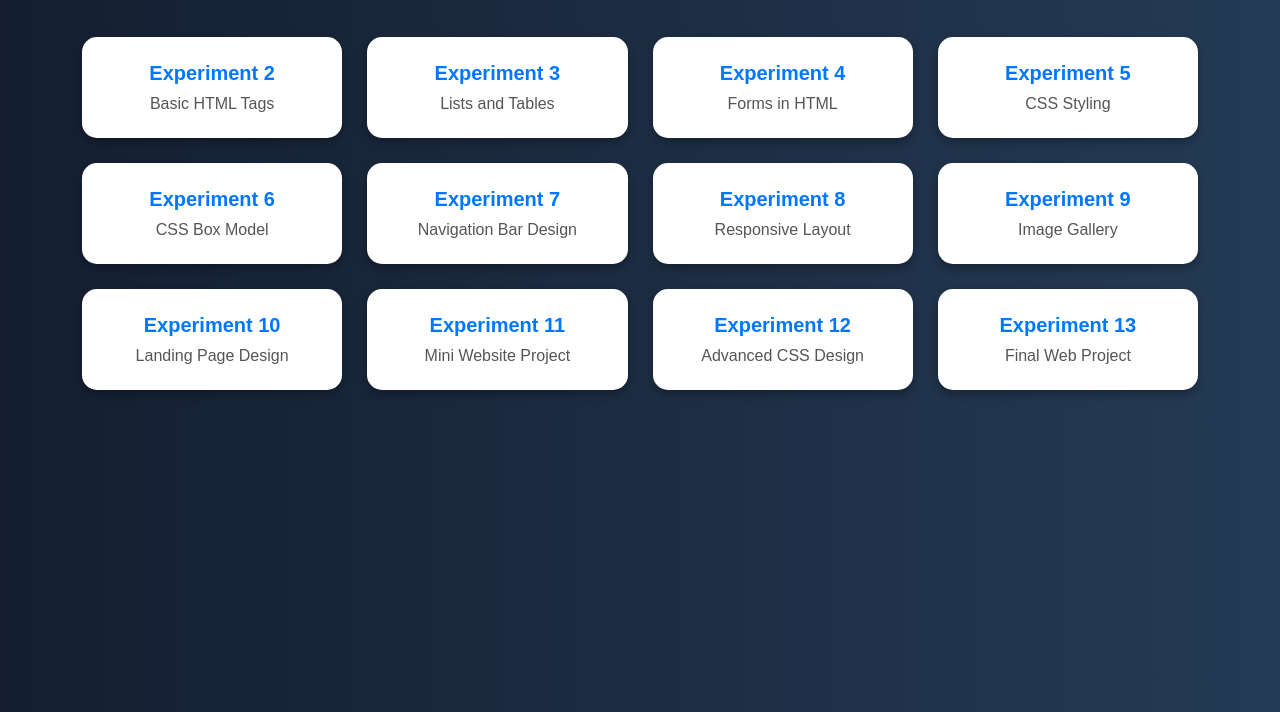
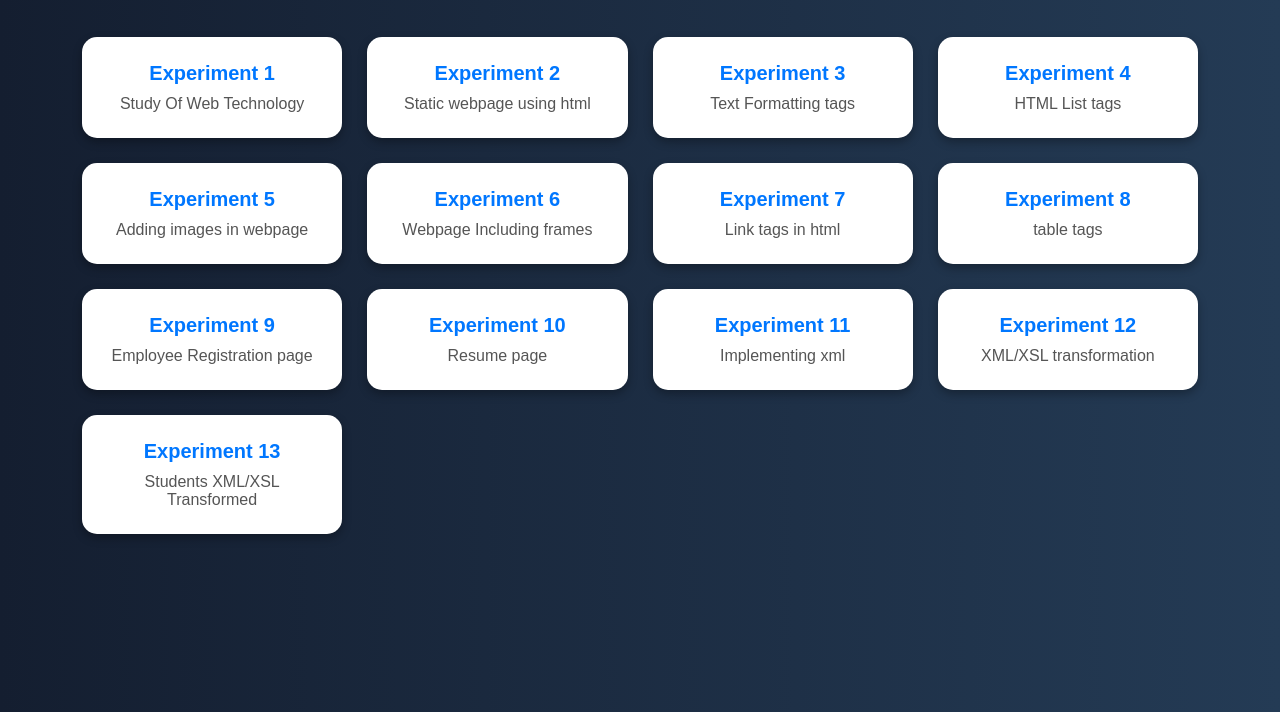
Before and after one commit to Jija20052006/WebDev, a plain HTML site: page index.html in a window 1280 px wide. Shown: the part 88-800 px from the top of the page. Drawn offline with Linux system fonts and the light colour scheme.

Commit message:
Revise experiment links and descriptions in index.html
Updated experiment links and descriptions in the card elements.

```diff
--- a/index.html
+++ b/index.html
@@ -70,65 +70,69 @@
     <h1>My Web Development Experiments</h1>
 
     <div class="container">
+        <div class="card">
+            <a href="pract1.html">Experiment 1</a>
+            <p>Study Of Web Technology</p>
+        </div>
 
         <div class="card">
             <a href="pract2.html">Experiment 2</a>
-            <p>Basic HTML Tags</p>
+            <p>Static webpage using html</p>
         </div>
 
         <div class="card">
             <a href="pract3.html">Experiment 3</a>
-            <p>Lists and Tables</p>
+            <p>Text Formatting tags</p>
         </div>
 
         <div class="card">
             <a href="pract4.html">Experiment 4</a>
-            <p>Forms in HTML</p>
+            <p>HTML List tags</p>
         </div>
 
         <div class="card">
             <a href="pract5.html">Experiment 5</a>
-            <p>CSS Styling</p>
+            <p>Adding images in webpage</p>
         </div>
 
         <div class="card">
             <a href="pract6.html">Experiment 6</a>
-            <p>CSS Box Model</p>
+            <p>Webpage Including frames</p>
         </div>
 
         <div class="card">
             <a href="pract7.html">Experiment 7</a>
-            <p>Navigation Bar Design</p>
+            <p>Link tags in html</p>
         </div>
 
         <div class="card">
             <a href="pract8.html">Experiment 8</a>
-            <p>Responsive Layout</p>
+            <p>table tags</p>
         </div>
 
         <div class="card">
             <a href="pract9.html">Experiment 9</a>
-            <p>Image Gallery</p>
+            <p>Employee Registration page</p>
         </div>
 
         <div class="card">
             <a href="pract10.html">Experiment 10</a>
-            <p>Landing Page Design</p>
+            <p>Resume page</p>
         </div>
 
         <div class="card">
-            <a href="pract11/index.html">Experiment 11</a>
-            <p>Mini Website Project</p>
+            <a href="pract11/student.xml" target="_blank">Experiment 11</a>
+            <p>Implementing xml</p>
         </div>
 
         <div class="card">
-            <a href="pract12/index.html">Experiment 12</a>
-            <p>Advanced CSS Design</p>
+            <a href="pract12/cat.xml" target="_blank">Experiment 12</a>
+            <p>XML/XSL transformation</p>
         </div>
 
         <div class="card">
-            <a href="pract13/index.html">Experiment 13</a>
-            <p>Final Web Project</p>
+            <a href="pract13/students.xml" target="_blank">Experiment 13</a>
+            <p>Students XML/XSL Transformed</p>
         </div>
 
     </div>
```
